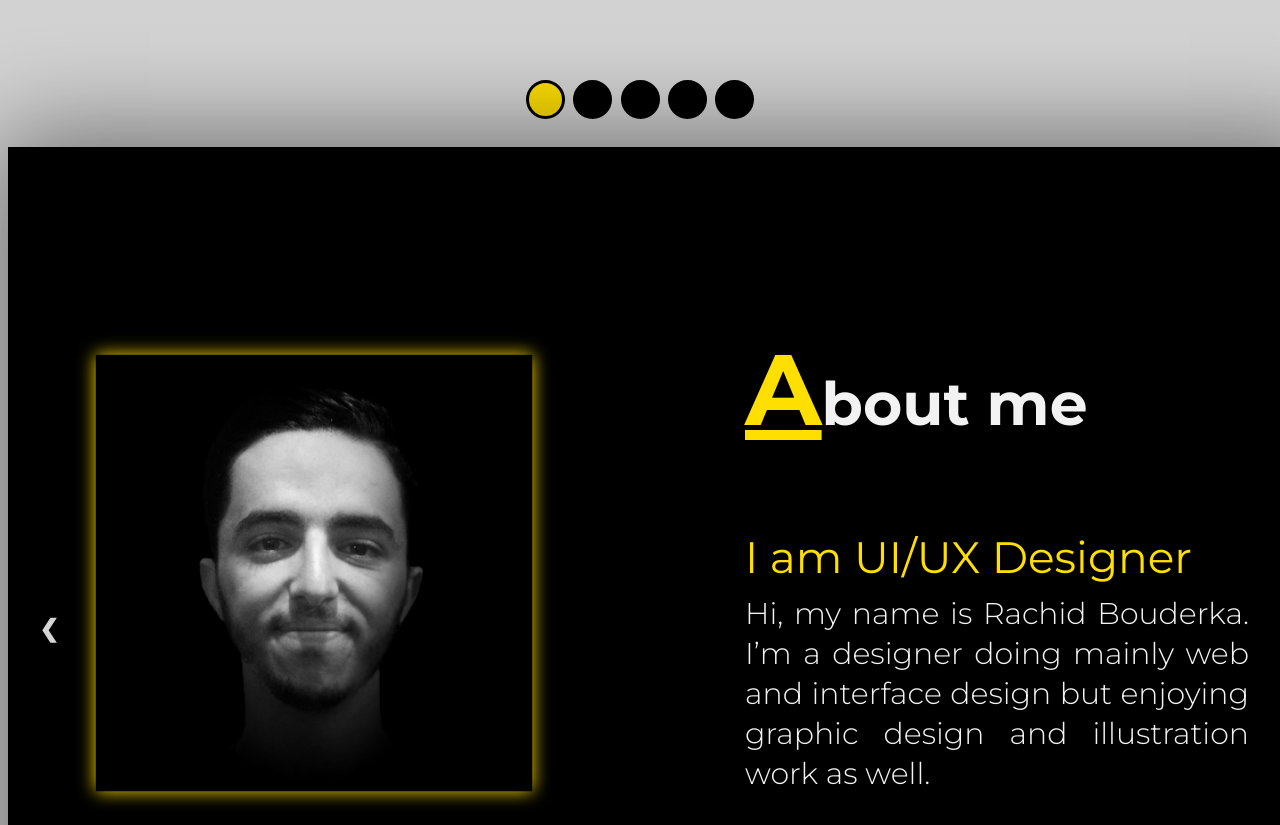
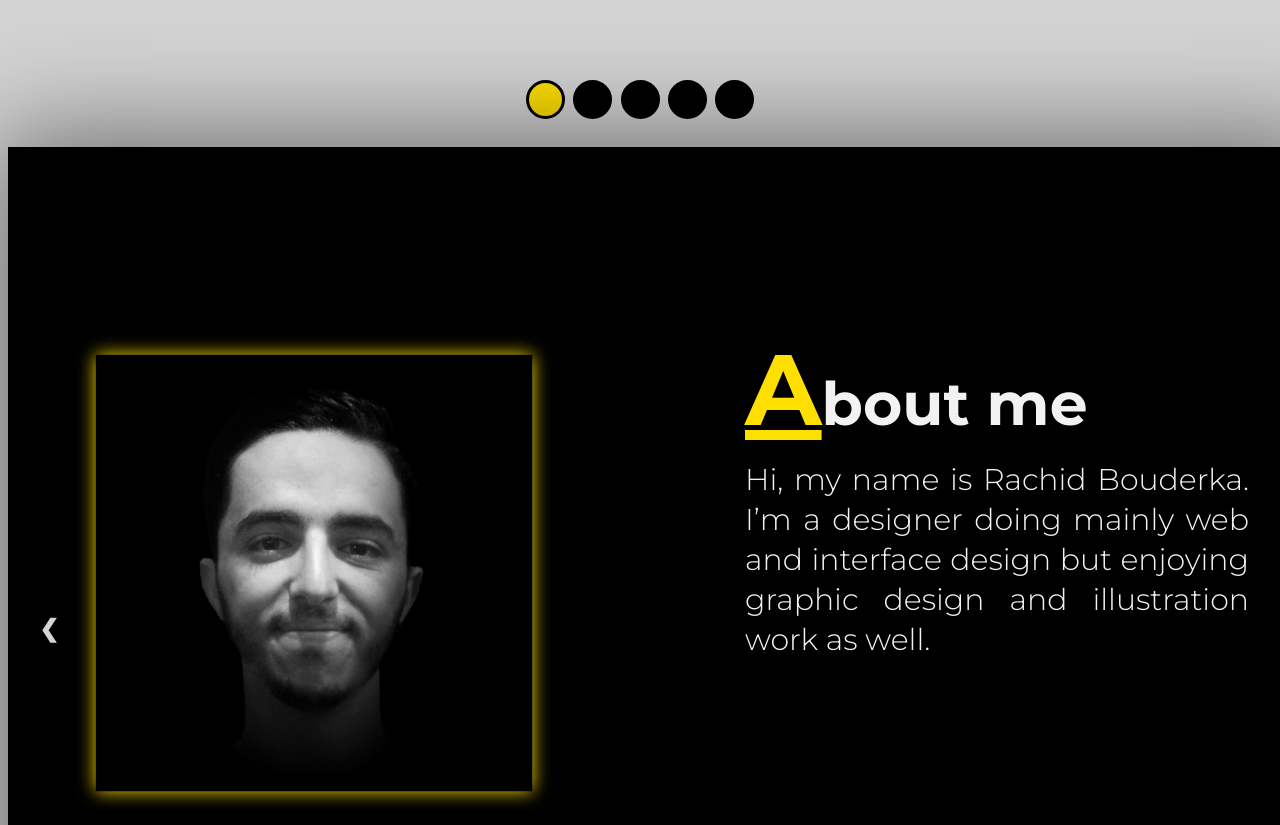
Before and after one commit to therealchrif/chrifrachid.github.io, a plain HTML site: page index.html in a window 1280 px wide. Shown: the top 825 px of the page. Drawn offline with Linux system fonts and the light colour scheme.

Commit message:
Test Commit

```diff
--- a/index.html
+++ b/index.html
@@ -31,7 +31,7 @@
 
         <div id="about">
           <h1><span>A</span>bout me</h1>
-          <h4>I am UI/UX Designer</h4>
+          <!-- <h4>I am UI/UX Designer</h4> -->
           <p>Hi, my name is Rachid Bouderka. I’m a designer doing mainly web and interface design but enjoying graphic design and illustration work as well.</p>
         </div>
       </div>
```
